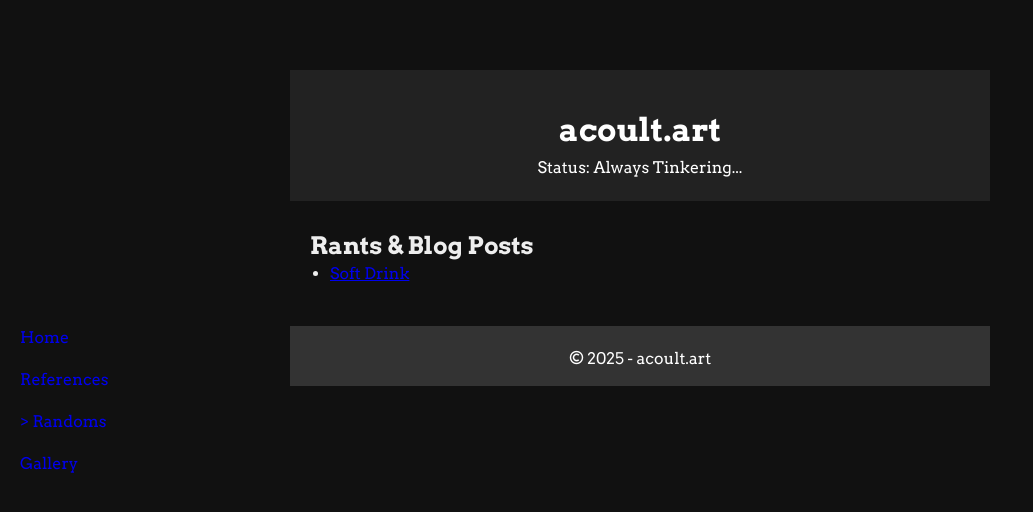
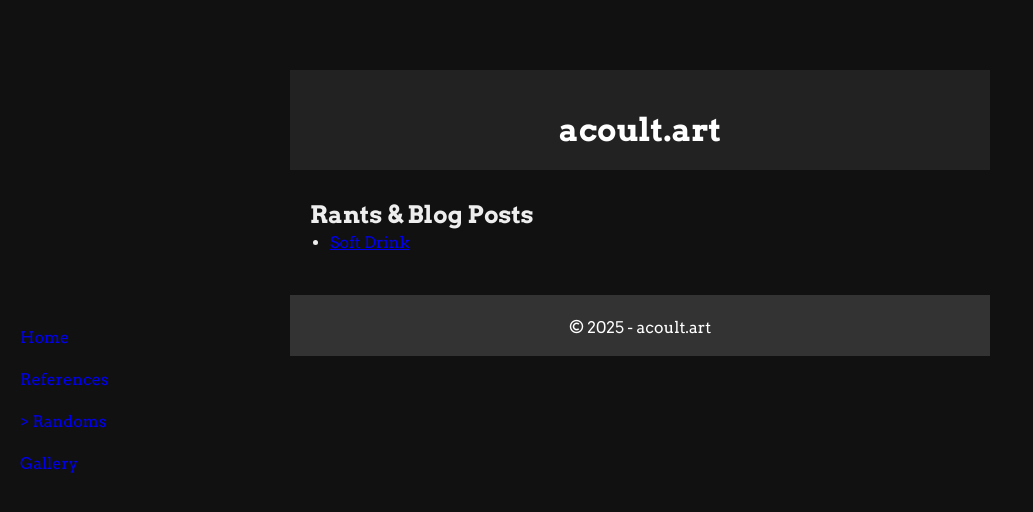
Before and after one commit to a-842/website, a Flask app: page /randoms in a window 1280 px wide. Shown: the top 512 px of the page, without its empty margins (0-1033 px from the left). Run offline with Flask 3, Linux system fonts and the light colour scheme; some libraries are stand-ins or nearby versions.

Commit message:
Update base.html

```diff
--- a/templates/base.html
+++ b/templates/base.html
@@ -10,11 +10,6 @@
 </head>
 <body>
     <main>
-        <header>
-            <h1>acoult.art</h1>
-            <p>Status: Always Tinkering...</p>
-        </header>
-
         <nav>
             <ul>
                 <li><a href="{{ url_for('home') }}">{% if request.endpoint == 'home' %}> {% else %}  {% endif %}Home</a></li>
@@ -24,9 +19,11 @@
             </ul>
         </nav>
 
-        <content>
-            {% block content %}{% endblock %}
-        </content>
+        <header>
+            <h1>acoult.art</h1>
+        </header>
+
+        {% block content %}{% endblock %}
 
         <footer>
             <p>&copy; 2025 - acoult.art</p>
```
